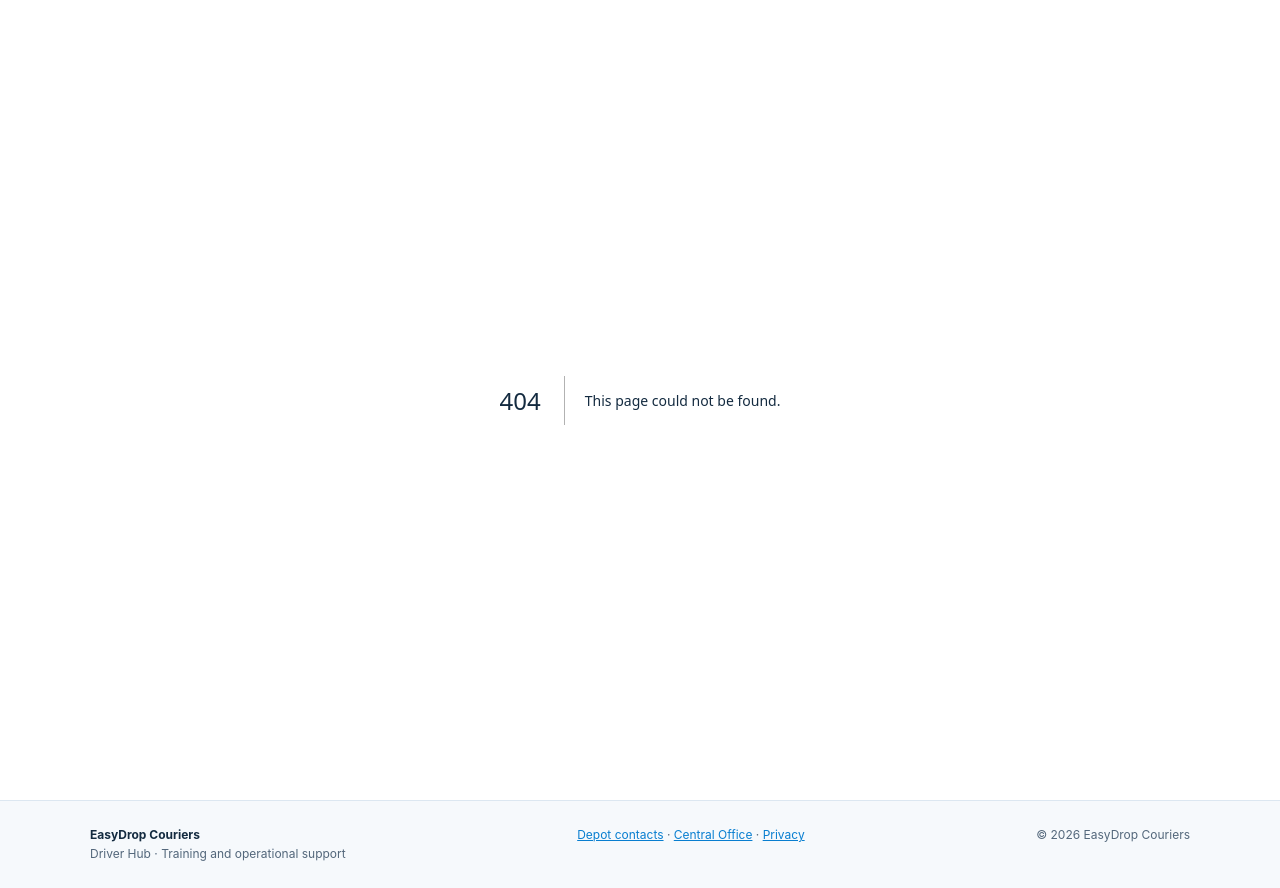
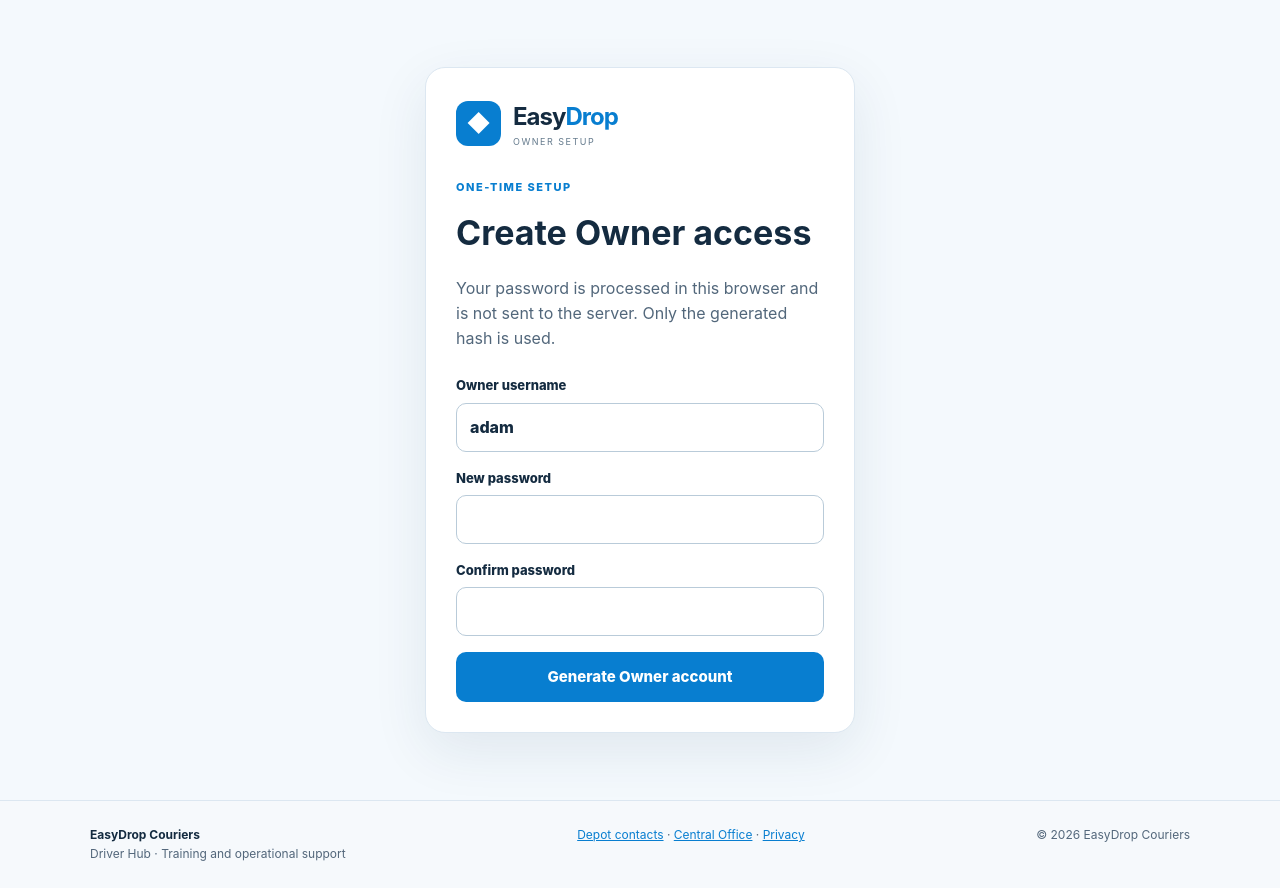
Before and after one commit to 4x4masterb-pixel/easydrop-driver-hub, a Next.js app: page /owner-setup in a window 1280 px wide. Before the commit this address had no page. Built offline with nearby package versions, Linux system fonts and the light colour scheme.

Commit message:
Add one-time browser-only Owner account setup

```diff
--- /dev/null
+++ b/app/owner-setup/page.js
@@ -0,0 +1,14 @@
+"use client";
+import {useState} from "react";
+import "../login/login.css";
+const hex=b=>Array.from(new Uint8Array(b)).map(x=>x.toString(16).padStart(2,"0")).join("");
+export default function OwnerSetup(){
+ const[username,setUsername]=useState("adam"),[password,setPassword]=useState(""),[confirm,setConfirm]=useState(""),[out,setOut]=useState(""),[err,setErr]=useState("");
+ async function make(e){e.preventDefault();setErr("");setOut("");if(password.length<12){setErr("Use at least 12 characters.");return}if(password!==confirm){setErr("Passwords do not match.");return}
+ const salt=crypto.getRandomValues(new Uint8Array(16));const key=await crypto.subtle.importKey("raw",new TextEncoder().encode(password),"PBKDF2",false,["deriveBits"]);const bits=await crypto.subtle.deriveBits({name:"PBKDF2",salt,iterations:310000,hash:"SHA-256"},key,256);
+ const record={id:"owner-adam",name:"Adam",username:username.trim().toLowerCase(),role:"owner",passwordHash:"pbkdf2$310000$"+hex(salt)+"$"+hex(bits),active:true};
+ setOut(JSON.stringify([record]));setPassword("");setConfirm("");
+ }
+ async function copy(){await navigator.clipboard.writeText(out)}
+ return <main className="loginPage"><section className="loginCard"><div className="loginLogo"><span>◆</span><div><b>Easy<span>Drop</span></b><small>OWNER SETUP</small></div></div><p className="loginEyebrow">ONE-TIME SETUP</p><h1>Create Owner access</h1><p className="loginIntro">Your password is processed in this browser and is not sent to the server. Only the generated hash is used.</p><form onSubmit={make}><label>Owner username<input required autoCapitalize="none" value={username} onChange={e=>setUsername(e.target.value)}/></label><label>New password<input type="password" required minLength="12" value={password} onChange={e=>setPassword(e.target.value)}/></label><label>Confirm password<input type="password" required minLength="12" value={confirm} onChange={e=>setConfirm(e.target.value)}/></label><button>Generate Owner account</button>{err&&<p className="loginError">{err}</p>}</form>{out&&<div style={{marginTop:20}}><p><strong>DRIVER_ACCOUNTS value</strong></p><textarea readOnly value={out} style={{width:"100%",minHeight:145,padding:10}}/><button onClick={copy} style={{width:"100%",marginTop:10,height:46,border:0,borderRadius:10,background:"#087ed0",color:"#fff",fontWeight:800}}>Copy generated value</button><p className="loginNotice">Copy this value into Vercel. It contains a password hash, not your password. After access is working, this setup route will be removed.</p></div>}</section></main>
+}
```
